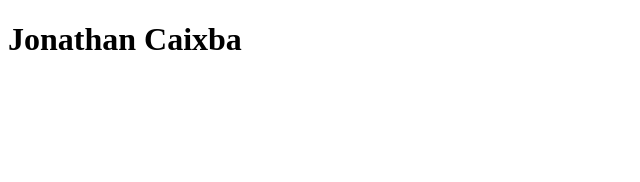
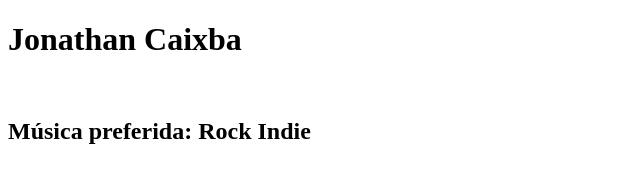
Before and after one commit to JonathanCaixba/ch62-mis_preferencias_cx, a plain HTML site: page index.html in a window 1280 px wide. Shown: the whole page, without its empty margins (0-640 px from the left). Drawn offline with Linux system fonts and the light colour scheme.

Commit message:
feat: Se agrega h2 con la musica preferida

```diff
--- a/index.html
+++ b/index.html
@@ -6,6 +6,7 @@
     <title>Document</title>
 </head>
 <body>
-    <h1>Jonathan Caixba</h1>
+    <h1>Jonathan Caixba</h1><br>
+	<h2>Música preferida: Rock Indie</2><br>
 </body>
 </html>
```
